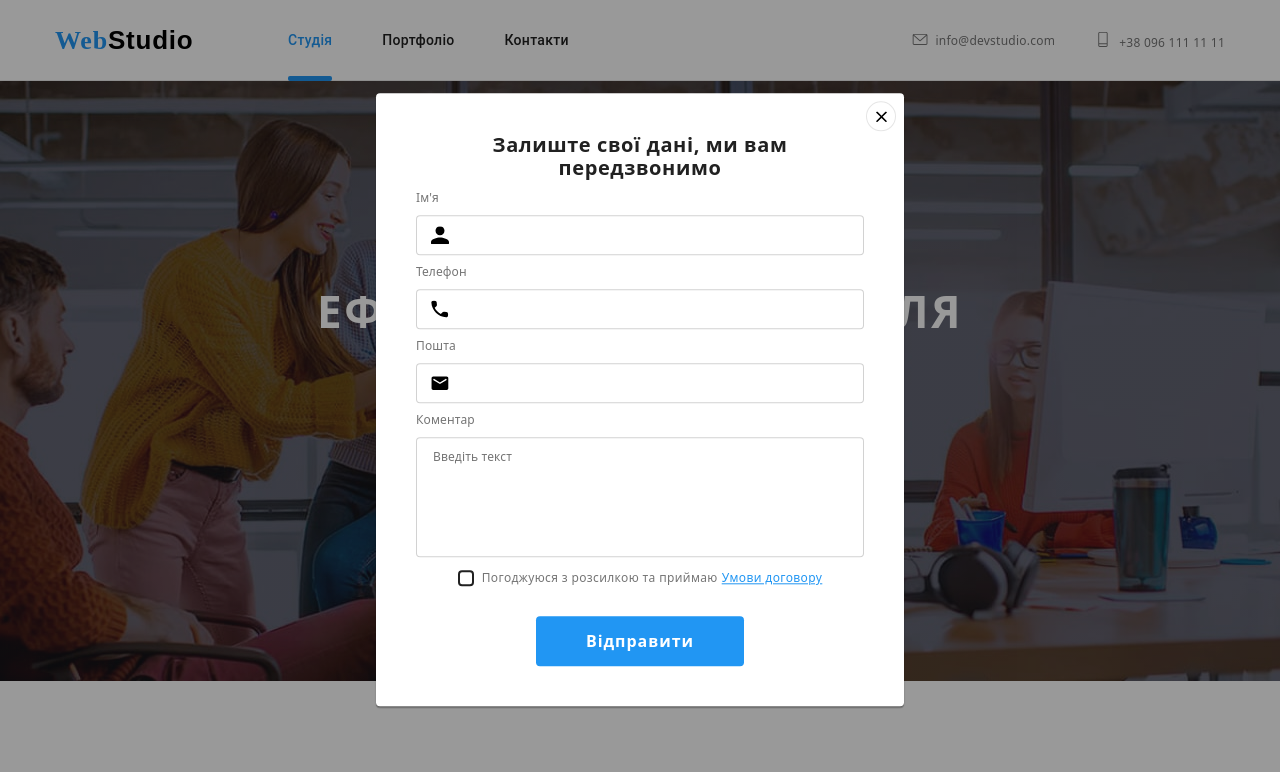
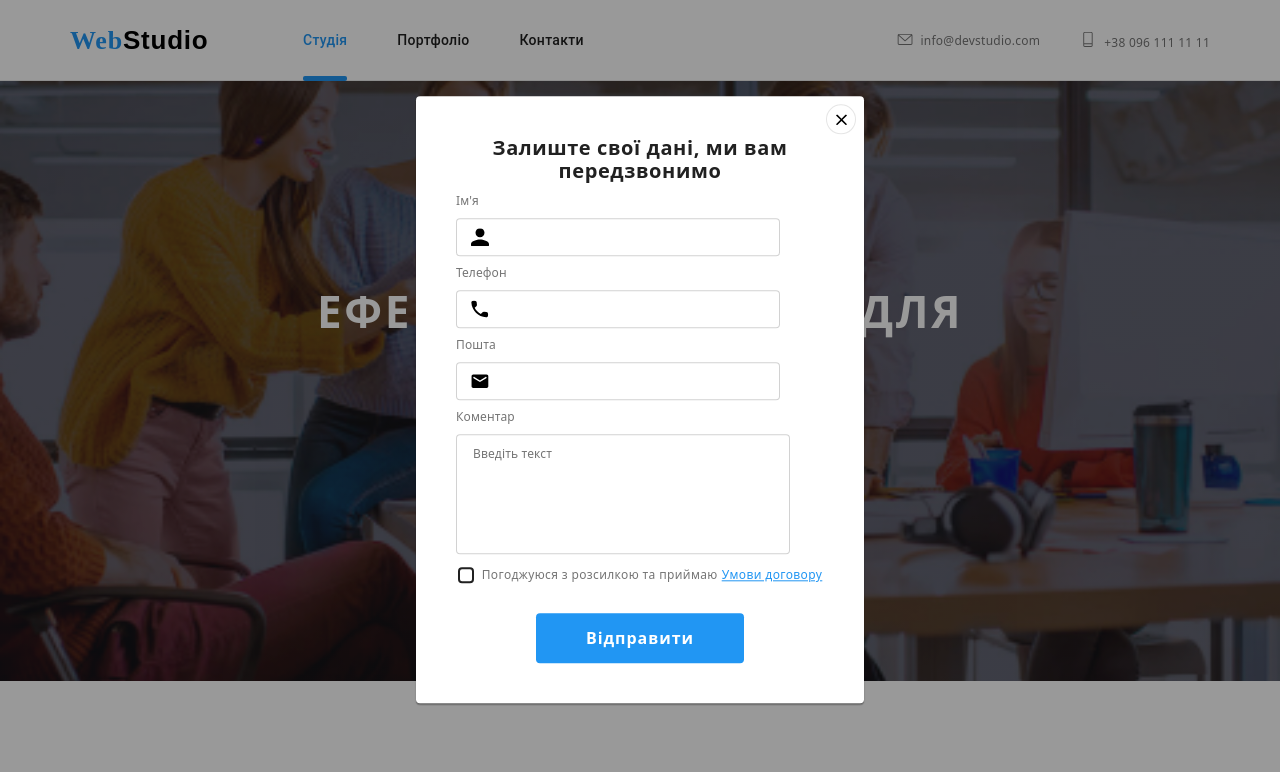
Before and after one commit to danialufarenko/goit-markup-hw-08, a plain HTML site: page index.html in a window 1280 px wide. Both pictures are taken after a click on the button "Замовити послугу". Shown: the top 772 px of the page. Drawn offline with nearby package versions, Linux system fonts and the light colour scheme.

Commit message:
finish-mod-8

```diff
--- a/index.html
+++ b/index.html
@@ -411,7 +411,7 @@
             <input type="checkbox" name="politic" id="politic" class="modal-politic-check visually-hidden">
             <label for="politic" class="modal-politic-label">
               <span class="modal-politic-check2">
-                <svg width="11" height="8">
+                <svg width="16" height="16">
                 <use href="./img/icons.svg#icon-Vector-9"></use></svg>
               </span>
               Погоджуюся з розсилкою та приймаю<a href="" class="modal-politic">Умови договору</a></label>
--- a/sass/components/_hero.scss
+++ b/sass/components/_hero.scss
@@ -1,6 +1,6 @@
 .hero {
     max-width: 1600px;
-    height: 600px;
+    height: 400px;
     margin: auto;
     background-image: linear-gradient(rgba(47, 48, 58, 0.4),
             rgba(47, 48, 58, 0.4)),
@@ -11,9 +11,13 @@
     background-color: #2f303a;
 
     @media screen and (min-width: 320px) {
-        background-image: -webkit-gradient(linear, left top, right top, from(rgba(47, 48, 58, 0.4)), to(rgba(47, 48, 58, 0.4))), url(../img/hero-img.jpg);
-        background-image: linear-gradient(to right, rgba(47, 48, 58, 0.4), rgba(47, 48, 58, 0.4)), url(../img/hero-img.jpg);
+        background-image: -webkit-gradient(linear, left top, right top, from(rgba(47, 48, 58, 0.4)), to(rgba(47, 48, 58, 0.4))), url(../img/mob_img.jpg);
+        background-image: linear-gradient(to right, rgba(47, 48, 58, 0.4), rgba(47, 48, 58, 0.4)), url(../img/mob_img.jpg);
     }
+
+        @media screen and (min-width: 1200px) {
+            height: 600px;
+        }
 
     &__container {
         width: 100%;
@@ -47,13 +51,13 @@
             font-style: normal;
             font-weight: 900;
             font-size: 26px;
-            line-height: 42px;
+            line-height: 30px;
             text-align: center;
-            letter-spacing: .06em;
+            letter-spacing: 0.06em;
             text-transform: uppercase;
             color: #fff;
             width: 100%;
-            height: 120pxpx;
+            height: 84px;
             margin: 0 auto;
         }
 
--- a/sass/components/_modal.scss
+++ b/sass/components/_modal.scss
@@ -16,7 +16,7 @@
 
 .modal {
     position: absolute;
-    width: 100%; // 430px - 80px
+    // width: 100%; // 430px - 80px
     top: 50%;
     left: 50%;
     transform: translate(-50%, -50%) scale(1) rotate(0);
@@ -31,8 +31,12 @@
         width: 350px;
     }
 
+    @media screen and (min-width:768px) {
+        width: 370px;
+    }
+
     @media screen and (min-width:1200px) {
-        width: 528px;
+        width: 448px;
     }
 }
 
@@ -82,11 +86,11 @@
 }
 
 .modal-input {
-    width: 100%;
-    height: 40px;
+    width: calc(100% - 44px);
+    height: 38px;
     border: 1px solid rgba(33, 33, 33, 0.2);
     border-radius: 4px;
-    padding-left: 42px;
+    padding: 0 0 0 42px;
     font-size: 14px;
     transition: border-color 250ms cubic-bezier(0.4, 0, 0.2, 1);
 
@@ -138,7 +142,7 @@
     letter-spacing: 0.01em;
     color: #757575;
 
-    width: 100%;
+    width: calc(100% - 34px);
     height: 120px;
     border: 1px solid rgba(33, 33, 33, 0.2);
     border-radius: 4px;
--- a/sass/utils/_common.scss
+++ b/sass/utils/_common.scss
@@ -5,7 +5,8 @@
 .list {
     list-style: none;
 }
-body {
+html, body {
+    width: 100%;
     font-family: "Roboto", sans-serif;
     color: #212121;
 }
--- a/sass/utils/_container.scss
+++ b/sass/utils/_container.scss
@@ -1,6 +1,6 @@
 .container {
     // width: 1170px;
-    width: 100%;
+    width: calc(100% - 30px);
     padding: 0 15px;
     margin: 0 auto;
 
@@ -13,6 +13,6 @@
     }
 
     @media screen and (min-width: 1200px) {
-        width: 1200px; // 1170 + 15 + 15
+        width: 1170px; // 1170 + 15 + 15
     }
 }
```
Also changed, not shown: css/main.css, css/main.min.css, img/mob_img.jpg (added), 2 other files.
